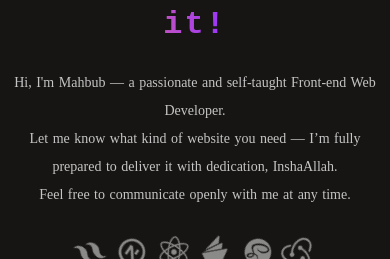
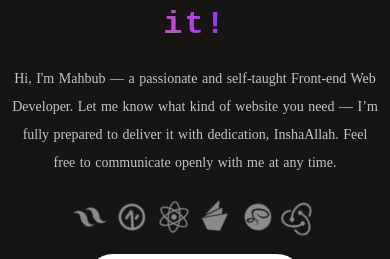
Before and after one commit to mahbub200314/mahbub20038, a React (Vite) app: page / in a window 390 px wide. Shown: the part 273-532 px from the top of the page. Built offline with nearby package versions, Linux system fonts and the light colour scheme.

Commit message:
home page p design improve

```diff
--- a/src/components/Home/Home.jsx
+++ b/src/components/Home/Home.jsx
@@ -28,7 +28,11 @@ function Home() {
 
             <b>I do code and <br></br> make website <span>about it!</span></b>
 
-            <p>Hi, I'm Mahbub — a passionate and self-taught Front-end Web Developer.<br></br>
+               <p className="mobile">Hi, I'm Mahbub — a passionate and self-taught Front-end Web Developer.
+                 Let me know what kind of website you need — I’m fully prepared to deliver it with dedication, InshaAllah.
+                 Feel free to communicate openly with me at any time.
+            </p>
+            <p className="tab">Hi, I'm Mahbub — a passionate and self-taught Front-end Web Developer.<br></br>
                  Let me know what kind of website you need — I’m fully prepared to deliver it with dedication, InshaAllah.<br />
                  Feel free to communicate openly with me at any time.
             </p>
--- a/src/components/Home/home.css
+++ b/src/components/Home/home.css
@@ -124,9 +124,24 @@ b span {
         width: 0ch;
     }
 }
-
-
-p{
+.mobile{
+    display: none;
+    font-size: clamp(14px, 2vw , 20px);
+    font-weight: 100;
+     color: var(--text-gray);
+     margin: 0.5rem 0rem;
+     /* font-family:'Courier New', Courier, monospace; */
+     font-family: poppins;
+     word-spacing: 1px;
+     line-height: 28px;
+}
+@media(max-width:455px){
+    .mobile{
+        display: block;
+    }
+}
+.tab{
+    display: none;
     font-size: clamp(14px, 2vw , 20px);
     font-weight: 100;
      color: var(--text-gray);
@@ -135,6 +150,11 @@ p{
      font-family: poppins;
      word-spacing: 1px;
      line-height: 28px;
+}
+@media(min-width:455px){
+  .tab{
+    display: block;
+  }
 }
 
 .button{
--- a/src/components/My Blogs/MyStoryDetails.jsx
+++ b/src/components/My Blogs/MyStoryDetails.jsx
@@ -15,7 +15,7 @@ const MyStoryDetails = () => {
          </header>
 
         <div className="details">
-        <img src={storyDetais.img}  alt="" />
+        <img src={storyDetais.img} loading="lazy" alt="" />
         <span>{storyDetais.time}</span>
         <h2>{storyDetais.title}</h2>
         <p>{storyDetais.description}</p>
```
